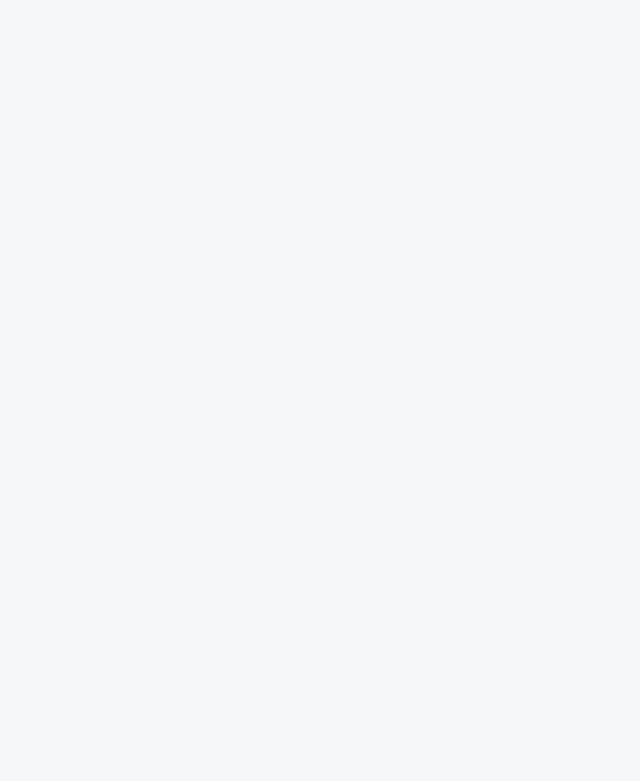
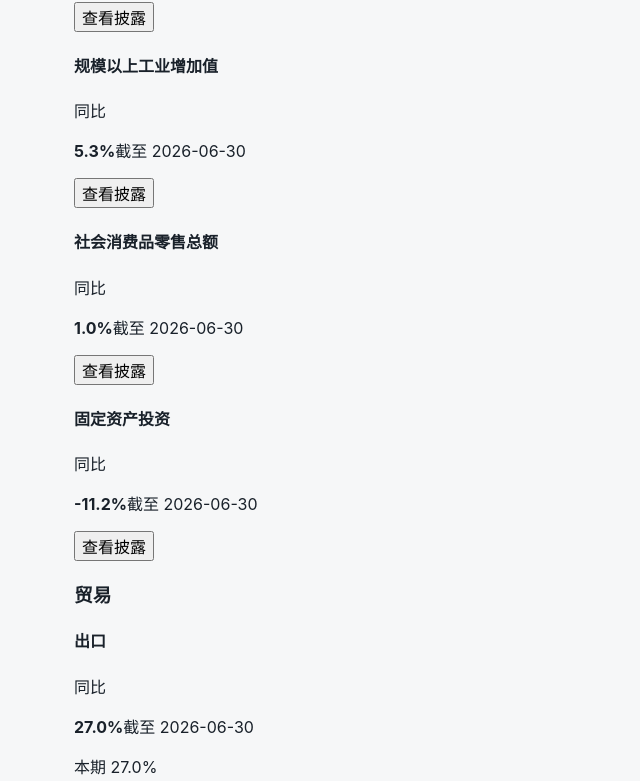
Before and after one commit to thu-kaiwen/huatai-china-macro-pulse, a React (Vite) app: page / in a window 1280 px wide. Shown: the part 1735-2516 px from the top of the page, without its empty margins (0-640 px from the left). Before the commit the page ends 1336 px from the top, so only its background shows below. Built offline with nearby package versions, Linux system fonts and the light colour scheme.

Commit message:
feat: render monthly and weekly macro fundamentals

```diff
--- a/src/app/App.tsx
+++ b/src/app/App.tsx
@@ -5,6 +5,8 @@ import { ViewFilter } from "../components/ViewFilter";
 import { macroDataset } from "../data/dataset";
 import type { ViewMode } from "../domain/types";
 import { MacroOverview } from "../sections/MacroOverview";
+import { MonthlyFundamentals } from "../sections/MonthlyFundamentals";
+import { WeeklyPulse } from "../sections/WeeklyPulse";
 
 export function App() {
   const [activeSection, setActiveSection] = useState("overview");
@@ -19,6 +21,8 @@ export function App() {
         </SectionHeading>
         <ViewFilter onChange={setView} value={view} />
         <MacroOverview dataset={macroDataset} view={view} />
+        <MonthlyFundamentals dataset={macroDataset} view={view} />
+        <WeeklyPulse dataset={macroDataset} view={view} />
       </main>
     </>
   );
--- /dev/null
+++ b/src/components/DeltaBars.tsx
@@ -0,0 +1,45 @@
+interface DeltaBarsProps {
+  current: number;
+  previous: number;
+  unit: string;
+  currentLabel: string;
+  previousLabel: string;
+}
+
+function formatValue(value: number, unit: string): string {
+  if (unit === "%" || unit === "bp" || unit === "指数") {
+    return `${value.toFixed(1)}${unit}`;
+  }
+
+  return `${value}${unit}`;
+}
+
+export function DeltaBars({
+  current,
+  previous,
+  unit,
+  currentLabel,
+  previousLabel,
+}: DeltaBarsProps) {
+  const largestValue = Math.max(Math.abs(current), Math.abs(previous), 1);
+  const values = [
+    { label: currentLabel, value: current },
+    { label: previousLabel, value: previous },
+  ];
+
+  return (
+    <div aria-label="本期与前值对比" className="delta-bars">
+      {values.map(({ label, value }) => (
+        <div className="delta-bar-row" key={label}>
+          <span aria-hidden="true" className="delta-bar-track">
+            <span
+              className={`delta-bar ${value < 0 ? "delta-bar-negative" : "delta-bar-positive"}`}
+              style={{ width: `${(Math.abs(value) / largestValue) * 100}%` }}
+            />
+          </span>
+          <output>{label} {formatValue(value, unit)}</output>
+        </div>
+      ))}
+    </div>
+  );
+}
--- /dev/null
+++ b/src/components/EmptyState.tsx
@@ -0,0 +1,7 @@
+interface EmptyStateProps {
+  groupName: string;
+}
+
+export function EmptyState({ groupName }: EmptyStateProps) {
+  return <p className="metric-empty-state">{groupName}暂无已核验观测。</p>;
+}
--- /dev/null
+++ b/src/components/MetricCard.tsx
@@ -0,0 +1,76 @@
+import { useState } from "react";
+import type { ComparisonType, MetricDefinition, MetricObservation, Report } from "../domain/types";
+import { DeltaBars } from "./DeltaBars";
+
+interface MetricCardProps {
+  definition: MetricDefinition;
+  primary: MetricObservation;
+  secondary?: MetricObservation;
+  report: Report;
+}
+
+const comparisonLabels: Record<ComparisonType, string> = {
+  yoy: "同比",
+  mom: "环比",
+  wow: "周环比",
+  "previous-week": "较上周",
+  "basis-points": "基点变动",
+  none: "当期值",
+};
+
+function formatValue(value: number, unit: string): string {
+  if (unit === "%" || unit === "bp" || unit === "指数") {
+    return `${value.toFixed(1)}${unit}`;
+  }
+
+  return `${value}${unit}`;
+}
+
+export function MetricCard({ definition, primary, secondary, report }: MetricCardProps) {
+  const [isDisclosureVisible, setDisclosureVisible] = useState(false);
+  const previousValue = primary.previousValue ?? secondary?.value;
+
+  return (
+    <article className="metric-card">
+      <div className="metric-card-header">
+        <h4>{definition.name}</h4>
+        <span>{comparisonLabels[primary.comparisonType]}</span>
+      </div>
+      <p className="metric-value">
+        <strong>
+          {definition.unit === "指数" ? primary.value.toFixed(1) : formatValue(primary.value, definition.unit)}
+        </strong>
+        <span>{definition.unit === "指数" ? "指数 · " : ""}截至 {primary.periodEnd}</span>
+      </p>
+      {previousValue !== undefined ? (
+        <DeltaBars
+          current={primary.value}
+          currentLabel="本期"
+          previous={previousValue}
+          previousLabel="前值"
+          unit={definition.unit}
+        />
+      ) : null}
+      <button
+        aria-expanded={isDisclosureVisible}
+        aria-label={`查看${definition.name}披露`}
+        className="metric-disclosure-toggle"
+        onClick={() => setDisclosureVisible((visible) => !visible)}
+        type="button"
+      >
+        {isDisclosureVisible ? "收起披露" : "查看披露"}
+      </button>
+      {isDisclosureVisible ? (
+        <div className="metric-disclosure">
+          <p>口径：{comparisonLabels[primary.comparisonType]}</p>
+          <p>方法：{definition.methodology}</p>
+          <p>来源摘录：{primary.sourceText}</p>
+          <p>报告：{report.title}</p>
+          <a href={report.sourceUrl} rel="noreferrer" target="_blank">
+            查看原始报告
+          </a>
+        </div>
+      ) : null}
+    </article>
+  );
+}
--- /dev/null
+++ b/src/sections/MonthlyFundamentals.tsx
@@ -0,0 +1,88 @@
+import { EmptyState } from "../components/EmptyState";
+import { MetricCard } from "../components/MetricCard";
+import { selectObservations, selectReports } from "../domain/selectors";
+import type { MacroDataset, ViewMode } from "../domain/types";
+
+interface MonthlyFundamentalsProps {
+  dataset: MacroDataset;
+  view: ViewMode;
+}
+
+const monthlyGroups = [
+  {
+    title: "增长与活动",
+    metricIds: [
+      "real-gdp-yoy",
+      "nominal-gdp-yoy",
+      "industrial-value-added-yoy",
+      "retail-sales-yoy",
+      "fixed-asset-investment-yoy",
+    ],
+  },
+  { title: "贸易", metricIds: ["exports-yoy", "imports-yoy"] },
+  { title: "通胀", metricIds: ["cpi-yoy", "ppi-yoy"] },
+  {
+    title: "信贷与货币",
+    metricIds: [
+      "new-rmb-loans",
+      "new-rmb-loans-yoy-change",
+      "new-social-financing",
+      "new-social-financing-yoy-change",
+      "m1-yoy",
+      "m2-yoy",
+    ],
+  },
+];
+
+export function MonthlyFundamentals({ dataset, view }: MonthlyFundamentalsProps) {
+  if (view === "weekly") {
+    return null;
+  }
+
+  const report = selectReports(dataset, "monthly")[0];
+  if (!report) {
+    return null;
+  }
+
+  const definitions = new Map(dataset.metricDefinitions.map((definition) => [definition.id, definition]));
+
+  return (
+    <section aria-labelledby="monthly-fundamentals-heading" id="monthly" className="fundamentals-section">
+      <div className="fundamentals-heading">
+        <p>月度宏观数据</p>
+        <h2 id="monthly-fundamentals-heading">月度基本盘</h2>
+      </div>
+      {monthlyGroups.map((group) => {
+        const observations = selectObservations(dataset, {
+          view: "monthly",
+          metricIds: group.metricIds,
+          reportIds: [report.id],
+          verifiedOnly: true,
+        });
+
+        return (
+          <section aria-labelledby={`monthly-${group.title}`} className="metric-group" key={group.title}>
+            <h3 id={`monthly-${group.title}`}>{group.title}</h3>
+            {observations.length === 0 ? (
+              <EmptyState groupName={group.title} />
+            ) : (
+              <div className="metric-card-grid">
+                {observations.map((observation) => {
+                  const definition = definitions.get(observation.metricId);
+                  return definition ? (
+                    <MetricCard
+                      definition={definition}
+                      key={observation.id}
+                      primary={observation}
+                      report={report}
+                    />
+                  ) : null;
+                })}
+              </div>
+            )}
+          </section>
+        );
+      })}
+    </section>
+  );
+}
--- /dev/null
+++ b/src/sections/WeeklyPulse.tsx
@@ -0,0 +1,96 @@
+import { EmptyState } from "../components/EmptyState";
+import { MetricCard } from "../components/MetricCard";
+import { selectObservations, selectReports } from "../domain/selectors";
+import type { MacroDataset, ViewMode } from "../domain/types";
+
+interface WeeklyPulseProps {
+  dataset: MacroDataset;
+  view: ViewMode;
+}
+
+const weeklyGroups = [
+  {
+    title: "消费",
+    metricIds: [
+      "passenger-vehicle-retail-yoy",
+      "passenger-vehicle-retail-wow",
+      "movie-box-office-yoy",
+      "movie-box-office-wow",
+    ],
+  },
+  {
+    title: "地产与土地",
+    metricIds: [
+      "second-home-area-yoy",
+      "tier-1-second-home-area-yoy",
+      "tier-2-second-home-area-yoy",
+      "tier-3-second-home-area-yoy",
+      "land-transaction-area-yoy",
+      "land-transaction-area-wow",
+      "land-floor-price-yoy",
+      "land-floor-price-wow",
+    ],
+  },
+  {
+    title: "PMI与利润",
+    metricIds: [
+      "manufacturing-pmi",
+      "non-manufacturing-pmi",
+      "industrial-profit-yoy",
+      "industrial-revenue-yoy",
+    ],
+  },
+];
+
+export function WeeklyPulse({ dataset, view }: WeeklyPulseProps) {
+  if (view === "monthly") {
+    return null;
+  }
+
+  const report = selectReports(dataset, "weekly")[0];
+  if (!report) {
+    return null;
+  }
+
+  const definitions = new Map(dataset.metricDefinitions.map((definition) => [definition.id, definition]));
+
+  return (
+    <section aria-labelledby="weekly-pulse-heading" id="weekly" className="fundamentals-section">
+      <div className="fundamentals-heading">
+        <p>周度高频数据</p>
+        <h2 id="weekly-pulse-heading">周度高频脉搏</h2>
+      </div>
+      {weeklyGroups.map((group) => {
+        const observations = selectObservations(dataset, {
+          view: "weekly",
+          metricIds: group.metricIds,
+          reportIds: [report.id],
+          verifiedOnly: true,
+        });
+
+        return (
+          <section aria-labelledby={`weekly-${group.title}`} className="metric-group" key={group.title}>
+            <h3 id={`weekly-${group.title}`}>{group.title}</h3>
+            {observations.length === 0 ? (
+              <EmptyState groupName={group.title} />
+            ) : (
+              <div className="metric-card-grid">
+                {observations.map((observation) => {
+                  const definition = definitions.get(observation.metricId);
+                  return definition ? (
+                    <MetricCard
+                      definition={definition}
+                      key={observation.id}
+                      primary={observation}
+                      report={report}
+                    />
+                  ) : null;
+                })}
+              </div>
+            )}
+          </section>
+        );
+      })}
+    </section>
+  );
+}
```
Also changed, not shown: 1 other file (tests, documents, lock files or other folders).
